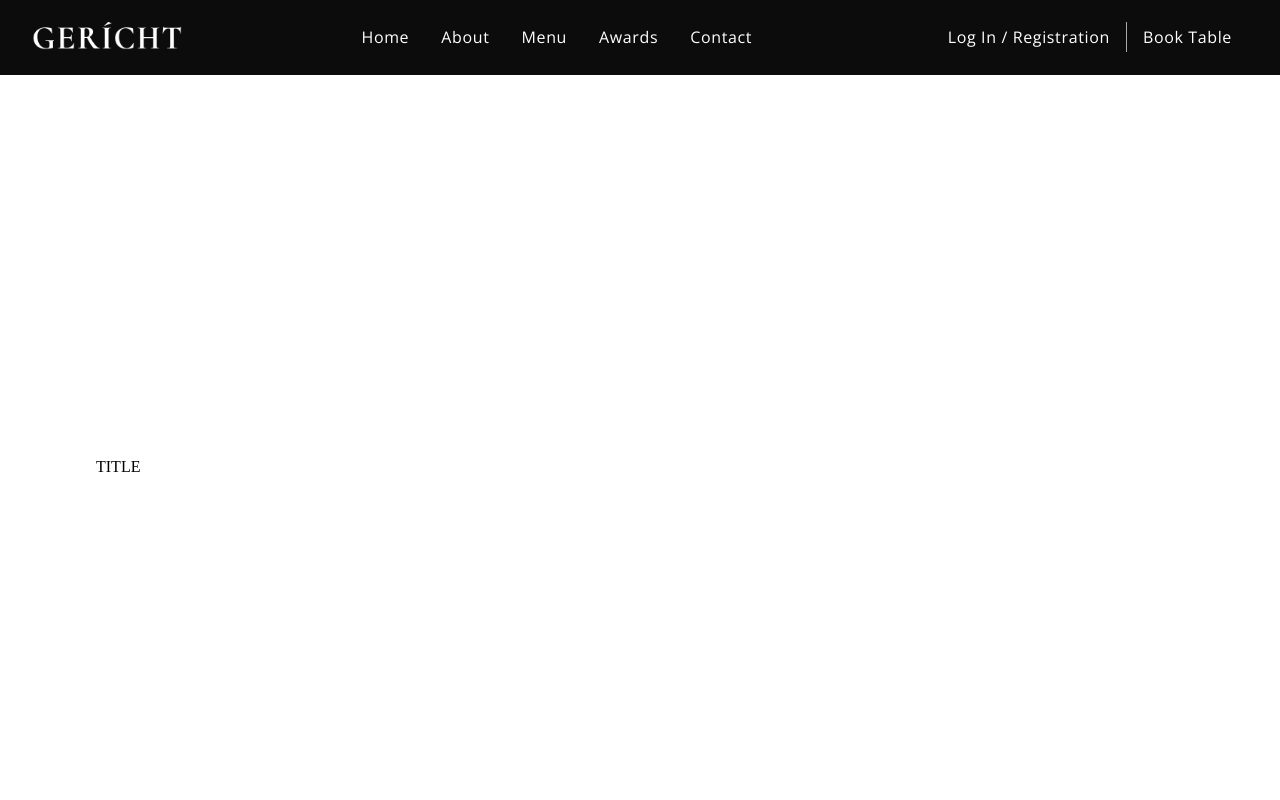
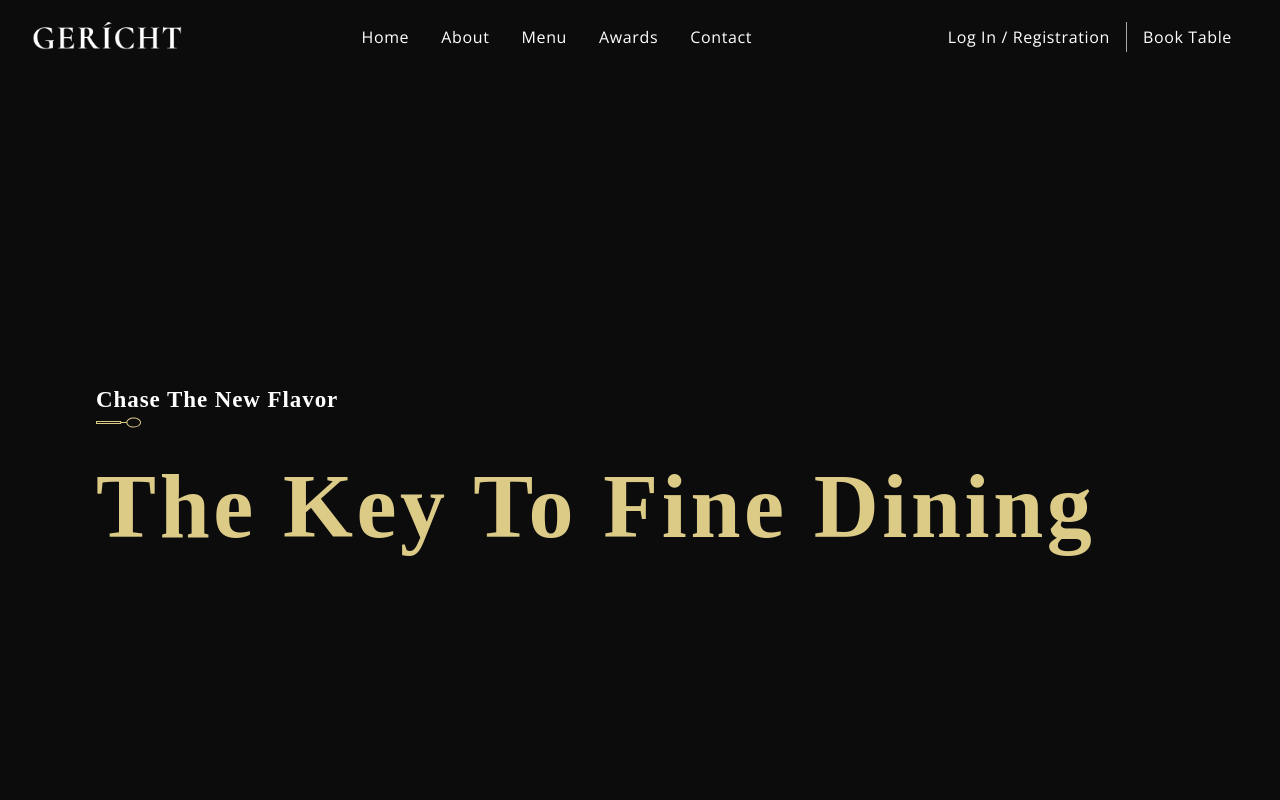
Before and after one commit to jdeltoro88/allstarsink.com, a React (Create React App) app in the folder allstarsink.com/: page / in a window 1280 px wide. Shown: the top 800 px of the page. Built offline with nearby package versions, Linux system fonts and the light colour scheme; a web font is replaced by a local one.

Commit message:
header, subheading updates

```diff
--- a/allstarsink.com/src/components/SubHeading/SubHeading.jsx
+++ b/allstarsink.com/src/components/SubHeading/SubHeading.jsx
@@ -1,8 +1,10 @@
 import React from 'react';
+import { images } from "../../constants";
 
-const SubHeading = () => (
+const SubHeading = ({title}) => (
   <div style={{ marginBottom:'1rem'}}>
-    <p className="P__cormorant">TITLE</p>
+    <p className="p__cormorant">{title}</p>
+    <img src={images.spoon} alt="spoon" className="spoon__img"/>
   </div>
 );
 
--- a/allstarsink.com/src/container/Header/Header.css
+++ b/allstarsink.com/src/container/Header/Header.css
@@ -0,0 +1,17 @@
+.app__header {
+    background-color: var(--color-black);
+}
+
+.app__header-h1 {
+    font-family: var(--font-base);
+    color: var(--color-golden);
+    font-weight: 700;
+    letter-spacing: 0.04em;
+    text-transform: capitalize;
+    line-height: 117px;
+    font-size: 90px;
+}
+
+.app_header-img {
+    width: 80%
+}
--- a/allstarsink.com/src/container/Header/Header.jsx
+++ b/allstarsink.com/src/container/Header/Header.jsx
@@ -1,5 +1,7 @@
 import React from 'react';
 import { SubHeading } from '../../components';
+import { images } from '../../constants';
+import './Header.css';
 
 
 import './Header.css';
@@ -7,9 +9,9 @@
 const Header = () => (
   <div className="app__header app__wrapper section__padding" id="home">
     <div className="app__wraper_info">
-      <SubHeading/>
-
-    </div>
+      <SubHeading title="chase the new flavor"/>
+      <h1 className="app__header-h1"> The Key To Fine Dining</h1>
+  </div>
 
     <div className="app__wrapper_img">
 
```
